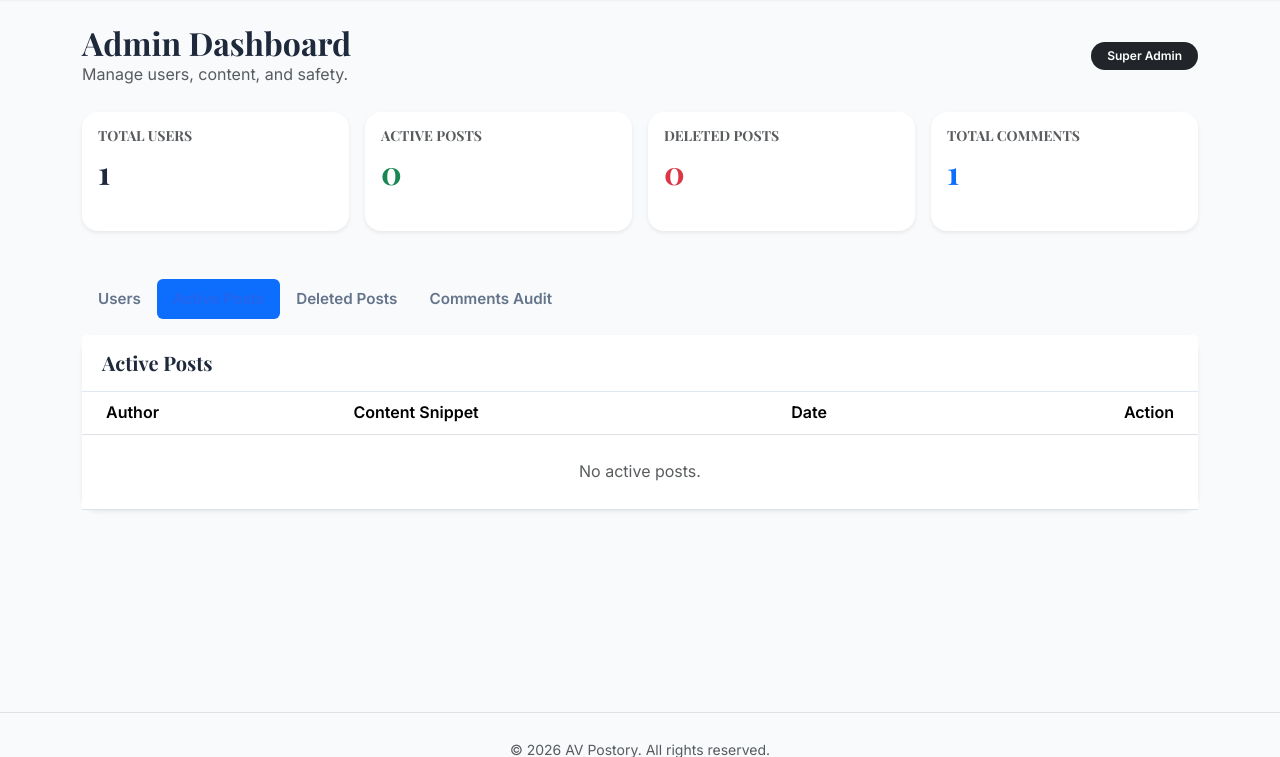
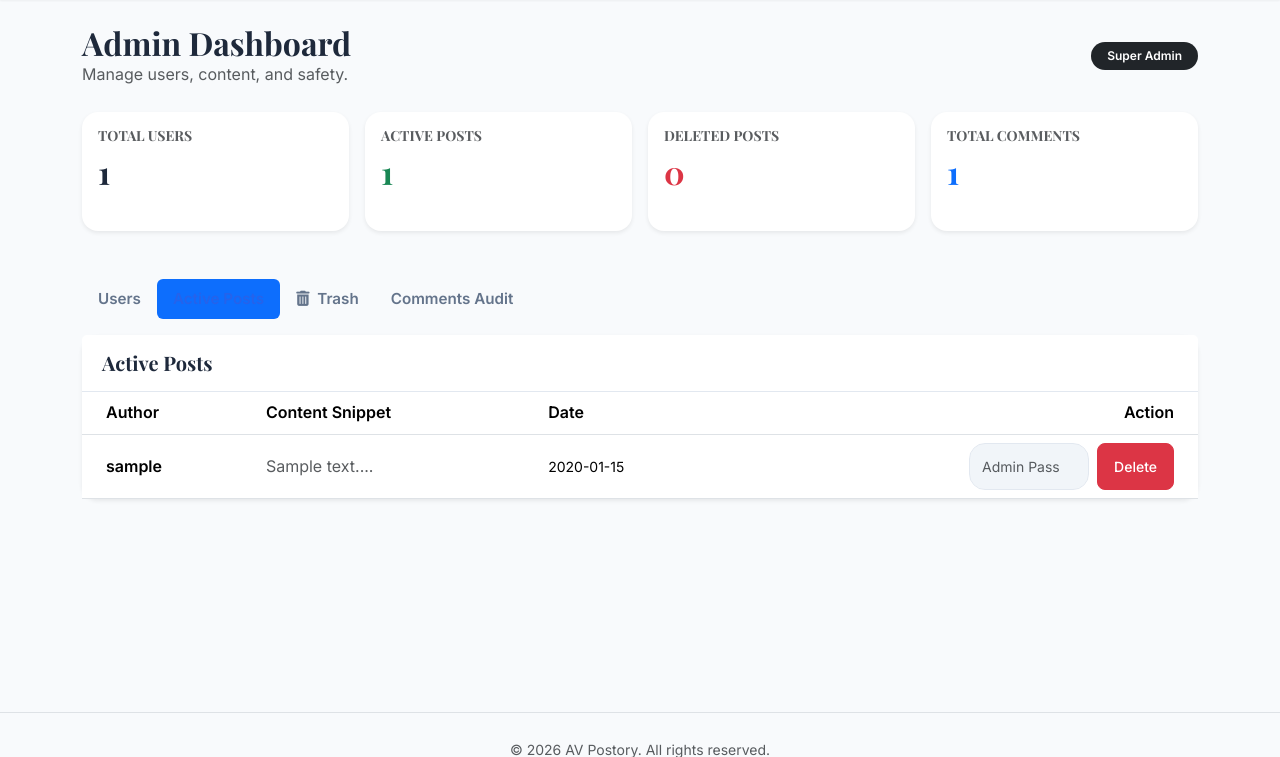
Before and after one commit to AV-2668877724/AV_flask-blog-website, a Flask app: page /admin-dashboard in a window 1280 px wide, after a click on "Active Posts". Shown: the part 72-829 px from the top of the page. Run offline with Flask 3, Linux system fonts and the light colour scheme; a user stored in the database is signed in; tables that the repository leaves empty hold one stand-in row (values such as "Sample post"); grey boxes marked "Sample" are stand-in pictures; some libraries are stand-ins or nearby versions.

Commit message:
update the time functionality and modify the admin pannel.

```diff
--- a/website/templates/admin_dashboard.html
+++ b/website/templates/admin_dashboard.html
@@ -68,13 +68,13 @@ block content %}
   </li>
   <li class="nav-item" role="presentation">
     <button
-      class="nav-link fw-bold"
+      class="nav-link fw-bold text-danger"
       id="deleted-tab"
       data-bs-toggle="pill"
       data-bs-target="#pills-deleted"
       type="button"
     >
-      Deleted Posts
+      <i class="fas fa-trash-alt me-1"></i> Trash
     </button>
   </li>
   <li class="nav-item" role="presentation">
@@ -169,9 +169,12 @@ block content %}
                     class="d-inline-flex ms-2"
                   >
                     <input
-                      type="hidden"
+                      type="password"
                       name="admin_password"
-                      value="adminready777"
+                      class="form-control form-control-sm"
+                      placeholder="Admin Pass"
+                      style="width: 100px"
+                      required
                     />
                     <button class="btn btn-outline-danger btn-sm border-0">
                       <i class="bi bi-trash"></i>
@@ -256,9 +259,9 @@ block content %}
   </div>
 
   <div class="tab-pane fade" id="pills-deleted">
-    <div class="card border-0 shadow-sm">
+    <div class="card border-0 shadow-sm border-danger border-start border-4">
       <div class="card-header bg-white py-3">
-        <h5 class="fw-bold mb-0">Trash (Deleted Posts)</h5>
+        <h5 class="fw-bold mb-0 text-danger">Trash (Deleted Posts)</h5>
       </div>
       <div class="card-body p-0">
         <table class="table align-middle mb-0">
@@ -276,11 +279,12 @@ block content %}
               <td class="ps-4 fw-bold">{{ p.user.username }}</td>
               <td style="max-width: 300px">
                 <span class="text-truncate d-block text-muted"
-                  >{{ p.text[:60] | striptags }}...</span
+                  ><del>{{ p.text[:60] | striptags }}...</del></span
                 >
               </td>
               <td><small>{{ p.date_created | timeago }}</small></td>
               <td class="text-end pe-4">
+                <div class="d-inline-flex gap-2">
                   <form
                     method="POST"
                     action="{{ url_for('views.admin_restore_post', post_id=p.id) }}"
@@ -291,17 +295,44 @@ block content %}
                       name="admin_password"
                       class="form-control form-control-sm"
                       placeholder="Admin Pass"
-                    style="width: 120px"
+                      style="width: 100px"
                       required
                     />
                     <button class="btn btn-success btn-sm">Restore</button>
                   </form>
+
+                  <form
+                    method="POST"
+                    action="{{ url_for('views.admin_permanent_delete_post', post_id=p.id) }}"
+                    onsubmit="
+                      return confirm(
+                        'WARNING: This cannot be undone. Delete permanently?',
+                      );
+                    "
+                    class="d-inline-flex gap-2"
+                  >
+                    <input
+                      type="password"
+                      name="admin_password"
+                      class="form-control form-control-sm"
+                      placeholder="Admin Pass"
+                      style="width: 100px"
+                      required
+                    />
+                    <button
+                      class="btn btn-danger btn-sm"
+                      title="Delete Forever"
+                    >
+                      <i class="fas fa-trash"></i>
+                    </button>
+                  </form>
+                </div>
               </td>
             </tr>
             {% else %}
             <tr>
               <td colspan="4" class="text-center py-4 text-muted">
-                No deleted posts found.
+                Trash is empty.
               </td>
             </tr>
             {% endfor %}
--- a/website/views.py
+++ b/website/views.py
@@ -16,9 +16,6 @@ from datetime import datetime
 
 views = Blueprint('views', __name__)
 
-# Security: Password is now loaded from .env file
-# Removed hardcoded ADMIN_ACTION_PASSWORD
-
 # Allowed Image Extensions
 ALLOWED_EXTENSIONS = {'png', 'jpg', 'jpeg', 'gif', 'webp'}
 
@@ -32,53 +29,36 @@ def allowed_file(filename):
            filename.rsplit('.', 1)[1].lower() in ALLOWED_EXTENSIONS
 
 def compress_image(form_picture, folder, width=None, height=None):
-    """
-    Saves, resizes, and compresses an image.
-    :param form_picture: The file object from the form
-    :param folder: 'avatars' or 'posts' (subfolder in static/uploads)
-    :param width: Max width (optional)
-    :param height: Max height (optional)
-    :return: The new filename
-    """
-    # 1. Generate a random name
     random_hex = secrets.token_hex(8)
     _, f_ext = os.path.splitext(form_picture.filename)
     picture_fn = random_hex + f_ext
 
-    # 2. Create the save path
     app = current_app
     upload_path = os.path.join(app.root_path, 'static/uploads', folder, picture_fn)
 
-    # Ensure directory exists
     if not os.path.exists(os.path.dirname(upload_path)):
         os.makedirs(os.path.dirname(upload_path))
 
-    # 3. Open the image using Pillow
     i = Image.open(form_picture)
 
-    # 4. Resize logic (Maintain Aspect Ratio)
     if width and height:
         i.thumbnail((width, height))
     elif width:
-         # Calculate height based on aspect ratio
         w_percent = (width / float(i.size[0]))
         h_size = int((float(i.size[1]) * float(w_percent)))
         i = i.resize((width, h_size), Image.Resampling.LANCZOS)
 
-    # 5. Save with Compression
     i.save(upload_path, optimize=True, quality=85)
 
     return picture_fn
 
 def enrich_posts(posts):
     for post in posts:
-        # Post Likes
         post.likes_count = len(post.likes)
         post.liked = False
         if current_user.is_authenticated:
             post.liked = any(l.author == current_user.id for l in post.likes)
 
-        # Comment Likes
         for comment in post.comments:
             comment.likes_count = len(comment.likes)
             comment.liked = False
@@ -87,7 +67,6 @@ def enrich_posts(posts):
     return posts
 
 def create_notification(visitor_id, recipient_id, action, post_id=None):
-    """Creates a notification only if the visitor is not the recipient."""
     if visitor_id == recipient_id:
         return
 
@@ -104,7 +83,9 @@ def create_notification(visitor_id, recipient_id, action, post_id=None):
             visitor_id=visitor_id,
             recipient_id=recipient_id,
             action=action,
-            post_id=post_id
+            post_id=post_id,
+            # ✅ FIX: Use Local Time
+            date_created=datetime.now()
         )
         db.session.add(notif)
         db.session.commit()
@@ -142,7 +123,6 @@ def home():
     page = request.args.get('page', 1, type=int)
     per_page = 10
 
-    # Only show non-deleted posts
     pagination = Post.query.filter_by(is_deleted=False)\
         .order_by(Post.date_created.desc())\
         .paginate(page=page, per_page=per_page, error_out=False)
@@ -172,10 +152,16 @@ def create_post():
             flash('Post content cannot be empty!', category='error')
         else:
             if cover_image_file and cover_image_file.filename != '':
-                # Limit post images to 1080px width
                 cover_image_name = compress_image(cover_image_file, 'posts', width=1080)
 
-            post = Post(text=text, author=current_user.id, cover_image=cover_image_name)
+            # ✅ FIX: Use datetime.now() (Local Time) to match your PC clock
+            post = Post(
+                text=text,
+                author=current_user.id,
+                cover_image=cover_image_name,
+                date_created=datetime.now()
+            )
+
             db.session.add(post)
             db.session.commit()
             flash('Post created successfully!', category='success')
@@ -233,14 +219,13 @@ def posts(username):
 @views.route("/delete-post/<id>")
 @login_required
 def delete_post(id):
-    post = Post.query.filter_by(id=id).first()
+    post = Post.query.get(id)
 
     if not post:
         flash("Post does not exist.", category='error')
     elif current_user.id != post.author and not current_user.is_admin:
         flash("You do not have permission to delete this post.", category='error')
     else:
-        # Soft Delete
         post.is_deleted = True
         db.session.commit()
         flash('Post moved to trash.', category='success')
@@ -261,7 +246,14 @@ def create_comment(post_id):
     else:
         post = Post.query.filter_by(id=post_id).first()
         if post:
-            comment = Comment(text=text, author=current_user.id, post_id=post_id)
+            # ✅ FIX: Use datetime.now() (Local Time)
+            comment = Comment(
+                text=text,
+                author=current_user.id,
+                post_id=post_id,
+                date_created=datetime.now()
+            )
+
             db.session.add(comment)
             db.session.commit()
             create_notification(current_user.id, post.author, 'comment', post.id)
@@ -300,7 +292,8 @@ def like(post_id):
         db.session.delete(like)
         db.session.commit()
     else:
-        like = Like(author=current_user.id, post_id=post_id)
+        # ✅ FIX: Use datetime.now() (Local Time)
+        like = Like(author=current_user.id, post_id=post_id, date_created=datetime.now())
         db.session.add(like)
         db.session.commit()
         liked = True
@@ -336,40 +329,39 @@ def mark_notifications_read():
 @login_required
 def profile(username):
     user = User.query.filter_by(username=username).first()
+
     if not user:
-        flash('User not found.', category='error')
+        flash('No user with that username exists.', category='error')
         return redirect(url_for('views.home'))
 
     page = request.args.get('page', 1, type=int)
     per_page = 5
 
-    posts_pagination = Post.query.filter_by(author=user.id)\
+    pagination = Post.query.filter_by(author=user.id, is_deleted=False)\
         .order_by(Post.date_created.desc())\
         .paginate(page=page, per_page=per_page, error_out=False)
 
-    posts = enrich_posts(posts_pagination.items)
+    posts = enrich_posts(pagination.items)
 
     followers_count = Follow.query.filter_by(following_id=user.id).count()
     following_count = Follow.query.filter_by(follower_id=user.id).count()
+    total_posts = Post.query.filter_by(author=user.id, is_deleted=False).count()
 
-    is_following = False
-    if current_user.is_authenticated:
-        is_following = Follow.query.filter_by(
-            follower_id=current_user.id,
-            following_id=user.id
-        ).first()
+    is_following = Follow.query.filter_by(
+        follower_id=current_user.id,
+        following_id=user.id
+    ).first()
 
     return render_template(
         "profile.html",
         user=current_user,
         profile_user=user,
         posts=posts,
+        pagination=pagination,
         followers_count=followers_count,
         following_count=following_count,
-        total_posts=posts_pagination.total,
-        is_following=is_following,
-        pagination=posts_pagination,
-        now=datetime.now()  # ✅ Time for "Online" status
+        total_posts=total_posts,
+        is_following=is_following
     )
 
 @views.route('/update-profile-pic', methods=['POST'])
@@ -385,7 +377,6 @@ def update_profile_pic():
         return redirect(url_for('views.profile', username=current_user.username))
 
     if file and allowed_file(file.filename):
-        # Use compress_image, strictly 300x300
         filename = compress_image(file, 'avatars', width=300, height=300)
         current_user.profile_pic = filename
         db.session.commit()
@@ -409,7 +400,6 @@ def edit_bio():
 
 @views.route('/check-username', methods=['POST'])
 def check_username():
-    """API called by JavaScript to check availability"""
     data = request.get_json()
     username = data.get('username')
 
@@ -423,14 +413,10 @@ def check_username():
     user = User.query.filter_by(username=username).first()
 
     if user:
-        # Case 1: User typed their own existing name
         if current_user.is_authenticated and user.id == current_user.id:
              return jsonify({'available': False, 'message': 'This username is already owned by you.'})
-
-        # Case 2: Someone else has it
         return jsonify({'available': False, 'message': 'This username already exists.'})
 
-    # Case 3: It is free
     return jsonify({'available': True, 'message': 'This username is unique and you can take it.'})
 
 @views.route('/change-username', methods=['POST'])
@@ -439,7 +425,6 @@ def change_username():
     new_username = request.form.get('username')
     if not new_username or len(new_username) < 3:
         flash("Username too short.", category='error')
-    # Prevent spaces in usernames to avoid URL issues
     elif not re.match("^[a-zA-Z0-9_.]+$", new_username):
         flash("Username can only contain letters, numbers, dots, and underscores (No spaces).", category='error')
     else:
@@ -483,10 +468,13 @@ def add_social_link():
 def admin_dashboard():
     if not current_user.is_admin:
         abort(403)
+
     users = User.query.all()
 
-    # Separated Active vs Deleted Posts
-    active_posts = Post.query.filter_by(is_deleted=False).all()
+    active_posts = Post.query.filter(
+        or_(Post.is_deleted == False, Post.is_deleted == None)
+    ).all()
+
     deleted_posts = Post.query.filter_by(is_deleted=True).all()
 
     comments = Comment.query.order_by(Comment.date_created.desc()).limit(50).all()
@@ -506,7 +494,6 @@ def admin_delete_user(user_id):
     if not current_user.is_admin:
         abort(403)
 
-    # ✅ SECURITY FIX: Get password from .env
     pwd = request.form.get('admin_password')
     if pwd != os.getenv('ADMIN_PASSWORD'):
         flash("Incorrect admin password", category='error')
@@ -524,13 +511,28 @@ def admin_delete_user(user_id):
         flash("User not found", category='error')
     return redirect(url_for('views.admin_dashboard'))
 
+@views.route("/restore-post/<id>")
+@login_required
+def restore_post(id):
+    post = Post.query.get(id)
+
+    if not post:
+        flash("Post does not exist.", category='error')
+    elif not current_user.is_admin:
+        flash("Only Admins can restore posts.", category='error')
+    else:
+        post.is_deleted = False
+        db.session.commit()
+        flash('Post restored successfully!', category='success')
+
+    return redirect(request.referrer or url_for('views.admin_dashboard'))
+
 @views.route('/admin/toggle-user-status/<int:user_id>', methods=['POST'])
 @login_required
 def admin_toggle_user_status(user_id):
     if not current_user.is_admin:
         abort(403)
 
-    # ✅ SECURITY FIX: Get password from .env
     pwd = request.form.get('admin_password')
     if pwd != os.getenv('ADMIN_PASSWORD'):
         flash("Incorrect admin password", category='error')
@@ -545,7 +547,6 @@ def admin_toggle_user_status(user_id):
         flash('Cannot deactivate an admin.', category='error')
         return redirect(url_for('views.admin_dashboard'))
 
-    # Toggle status
     user.is_active = not user.is_active
     db.session.commit()
 
@@ -553,13 +554,13 @@ def admin_toggle_user_status(user_id):
     flash(f"User {user.username} is now {status}.", category='success')
     return redirect(url_for('views.admin_dashboard'))
 
+# 1. UPDATE THIS: Make the standard delete 'Soft' (Move to Trash)
 @views.route('/admin/delete-post/<int:post_id>', methods=['POST'])
 @login_required
 def admin_delete_post(post_id):
     if not current_user.is_admin:
         abort(403)
 
-    # ✅ SECURITY FIX: Get password from .env
     pwd = request.form.get('admin_password')
     if pwd != os.getenv('ADMIN_PASSWORD'):
         flash("Incorrect admin password", category='error')
@@ -567,9 +568,30 @@ def admin_delete_post(post_id):
 
     post = Post.query.get(post_id)
     if post:
+        # ✅ CHANGE: Soft Delete (Move to Trash)
+        post.is_deleted = True
+        db.session.commit()
+        flash("Post moved to trash.", category='success')
+    return redirect(url_for('views.admin_dashboard'))
+
+# 2. ADD THIS: New route for Permanent Delete
+@views.route('/admin/permanent-delete-post/<int:post_id>', methods=['POST'])
+@login_required
+def admin_permanent_delete_post(post_id):
+    if not current_user.is_admin:
+        abort(403)
+
+    pwd = request.form.get('admin_password')
+    if pwd != os.getenv('ADMIN_PASSWORD'):
+        flash("Incorrect admin password", category='error')
+        return redirect(url_for('views.admin_dashboard'))
+
+    post = Post.query.get(post_id)
+    if post:
+        # ✅ CHANGE: Hard Delete (Remove from DB)
         db.session.delete(post)
         db.session.commit()
-        flash("Post deleted.", category='success')
+        flash("Post permanently deleted.", category='success')
     return redirect(url_for('views.admin_dashboard'))
 
 @views.route('/admin/delete-comment/<int:comment_id>', methods=['POST'])
@@ -578,7 +600,6 @@ def admin_delete_comment(comment_id):
     if not current_user.is_admin:
         abort(403)
 
-    # ✅ SECURITY FIX: Get password from .env
     pwd = request.form.get('admin_password')
     if pwd != os.getenv('ADMIN_PASSWORD'):
         flash("Incorrect admin password", category='error')
@@ -597,7 +618,6 @@ def admin_restore_comment(comment_id):
     if not current_user.is_admin:
         abort(403)
 
-    # ✅ SECURITY FIX: Get password from .env
     pwd = request.form.get('admin_password')
     if pwd != os.getenv('ADMIN_PASSWORD'):
         flash("Incorrect admin password", category='error')
@@ -615,7 +635,6 @@ def admin_restore_comment(comment_id):
 def admin_restore_post(post_id):
     if not current_user.is_admin: abort(403)
 
-    # ✅ SECURITY FIX: Get password from .env
     pwd = request.form.get('admin_password')
     if pwd != os.getenv('ADMIN_PASSWORD'):
         flash("Incorrect password", category='error')
@@ -643,11 +662,10 @@ def follow_user(user_id):
 
     existing = Follow.query.filter_by(follower_id=current_user.id, following_id=user_id).first()
     if not existing:
-        new_follow = Follow(follower_id=current_user.id, following_id=user_id)
+        # ✅ FIX: Use Local Time
+        new_follow = Follow(follower_id=current_user.id, following_id=user_id, date_created=datetime.now())
         db.session.add(new_follow)
         db.session.commit()
-
-        # Notify User
         create_notification(current_user.id, user_id, 'follow')
 
         return jsonify({'success': True, 'action': 'followed'})
@@ -689,14 +707,10 @@ def following_list(username):
 @views.route('/deactivate-account', methods=['POST'])
 @login_required
 def deactivate_account():
-    # 1. Get the reason from the form
     reason = request.form.get('reason')
     details = request.form.get('details')
-
-    # 2. Combine them into a single string
     full_reason = f"Reason: {reason} | Details: {details}" if details else reason
 
-    # 3. Save to database
     current_user.deactivation_reason = full_reason
     current_user.is_active = False
 
@@ -791,9 +805,7 @@ def update_cover_pic():
         return redirect(url_for('views.profile', username=current_user.username))
 
     if file and allowed_file(file.filename):
-        # Use compress_image, width=1080
         filename = compress_image(file, 'posts', width=1080, height=600)
-
         current_user.cover_pic = filename
         db.session.commit()
         flash('Cover photo updated!', category='success')
@@ -816,12 +828,12 @@ def like_comment(comment_id):
         db.session.delete(like)
         liked = False
     else:
-        like = CommentLike(author=current_user.id, comment_id=comment_id)
+        # ✅ FIX: Use Local Time
+        like = CommentLike(author=current_user.id, comment_id=comment_id, date_created=datetime.now())
         db.session.add(like)
         liked = True
 
     db.session.commit()
-
     return jsonify({"likes": len(comment.likes), "liked": liked})
 
 @views.route("/post/<id>")
@@ -832,7 +844,6 @@ def post_view(id):
         flash('Post does not exist.', category='error')
         return redirect(url_for('views.home'))
 
-    # We must treat this single post as a list so _posts.html can read it
     posts = enrich_posts([post])
 
     return render_template(
@@ -840,7 +851,7 @@ def post_view(id):
         user=current_user,
         posts=posts,
         username=post.user.username,
-        pagination=None # Hide pagination for single post
+        pagination=None
     )
 
 # =================================================
@@ -850,19 +861,14 @@ def post_view(id):
 @views.route('/inbox')
 @login_required
 def inbox():
-    # 1. Get all messages where I am Sender OR Recipient
     messages = Message.query.filter(
         or_(Message.sender_id == current_user.id, Message.recipient_id == current_user.id)
     ).order_by(Message.date_created.desc()).all()
 
-    # 2. Group by "Conversation Partner"
     conversations = {}
 
     for msg in messages:
-        # Determine who the other person is
         partner = msg.recipient if msg.sender_id == current_user.id else msg.sender
-
-        # Only store the LATEST message for each partner
         if partner.id not in conversations:
             conversations[partner.id] = {
                 'user': partner,
@@ -870,9 +876,7 @@ def inbox():
                 'unread': (not msg.is_read and msg.recipient_id == current_user.id)
             }
 
-    # Convert dict to list
     chats = list(conversations.values())
-
     return render_template("inbox.html", user=current_user, chats=chats)
 
 @views.route('/api/send-message', methods=['POST'])
@@ -886,19 +890,25 @@ def api_send_message():
     if not recipient:
         return jsonify({'error': 'User not found'}), 404
 
-    msg = Message(sender_id=current_user.id, recipient_id=recipient.id, text=text)
+    # ✅ FIX: Use Local Time
+    msg = Message(
+        sender_id=current_user.id,
+        recipient_id=recipient.id,
+        text=text,
+        date_created=datetime.now()
+    )
     db.session.add(msg)
     db.session.commit()
 
     return jsonify({
         'success': True,
-        'id': msg.id,  # ✅ ADDED: Send the ID back!
+        'id': msg.id,
         'text': msg.text,
         'time': msg.date_created.strftime('%H:%M'),
         'sender_pic': current_user.profile_pic
     })
 
-@views.route('/chat/<username>', methods=['GET']) # ⚠️ methods=['GET'] is CRITICAL
+@views.route('/chat/<username>', methods=['GET'])
 @login_required
 def chat(username):
     recipient = User.query.filter_by(username=username).first_or_404()
@@ -906,13 +916,11 @@ def chat(username):
     if recipient.id == current_user.id:
         return redirect(url_for('views.inbox'))
 
-    # Check Follow Logic
     is_following = Follow.query.filter_by(follower_id=current_user.id, following_id=recipient.id).first()
     if not is_following:
         flash(f"You must follow {recipient.username} to message them.", category='error')
         return redirect(url_for('views.profile', username=username))
 
-    # Mark messages as Read
     unread_msgs = Message.query.filter_by(sender_id=recipient.id, recipient_id=current_user.id, is_read=False).all()
     for msg in unread_msgs:
         msg.is_read = True
@@ -927,8 +935,6 @@ def chat(username):
 
     return render_template("chat.html", user=current_user, recipient=recipient, messages=messages)
 
-# Add this inside website/views.py
-
 @views.route('/api/delete-message/<int:id>', methods=['POST'])
 @login_required
 def delete_message(id):
@@ -937,7 +943,6 @@ def delete_message(id):
     if not msg:
         return jsonify({'error': 'Message not found'}), 404
 
-    # Security Check: Only the sender can delete
     if msg.sender_id != current_user.id:
         return jsonify({'error': 'Unauthorized'}), 403
 
```
Also changed, not shown: website/__init__.py (+34 -17 lines), website/models.py (+57 -40 lines). Lines whose indentation alone changed are shown as unchanged.
